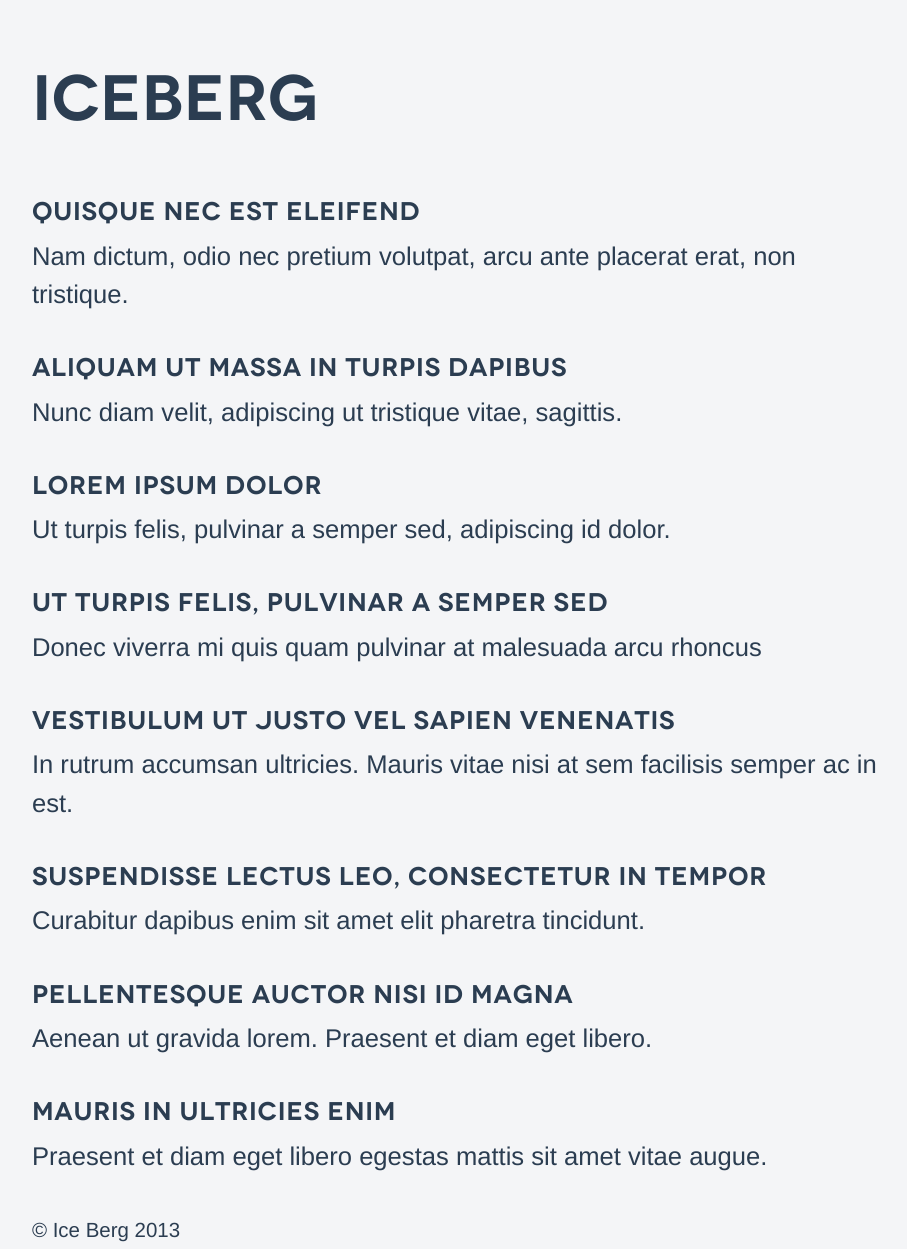
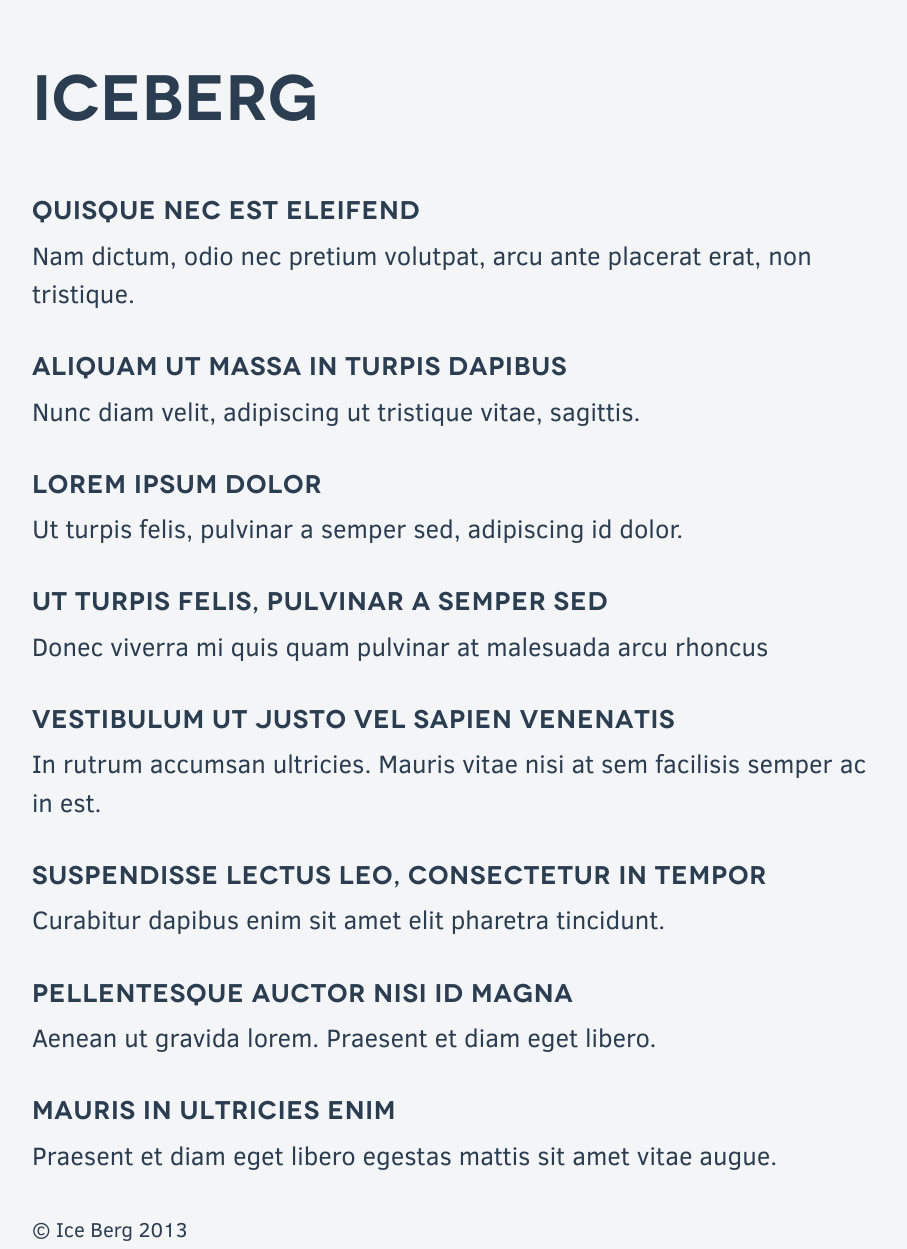
Before and after one commit to bertob/iceberg, a Jekyll site: the page built from index.html, in a window 1280 px wide. Shown: the whole page, without its empty margins (178-1085 px from the left). Built offline with Jekyll 4.4.1, drawn with Linux system fonts in a browser that asks for light colours; Markdown is read by kramdown in place of the engine named in the settings.

Commit message:
[fix] font styling

```diff
--- a/css/style.css
+++ b/css/style.css
@@ -7,21 +7,26 @@ Common
   margin: 0;
   padding: 0;
   text-align: left;
+  text-rendering: optimizeLegibility;
+  -webkit-font-smoothing: antialiased;
 }
 html, body {
   height: 100%;
+  margin: 0;
+  padding: 0;
 }
 body {
   background-color: #f4f5f7;
   color: #2b3d51;
   font-size: 1.1em;
-  font-family: "PT Sans", Helvetica, Arial, sans-serif;
+  font-family: "Clear Sans", Helvetica, Arial, sans-serif;
   text-align: center;
 }
 h1, h2, h3, h4, h5, h6 {
   font-family: "Novecento Wide";
   font-size: 100%;
   letter-spacing: 0.03em;
+  font-weight: normal;
 }
 h1 {
   margin-bottom: 1em;
@@ -41,7 +46,7 @@ a {
 .huge {
 	font-family: "Novecento Wide", Helvetica, Arial, sans-serif;
 	font-size: 50px;
-	font-weight: bold;
+	font-weight: normal;
   background-color: transparent;
 }
 	.huge:hover {
```
